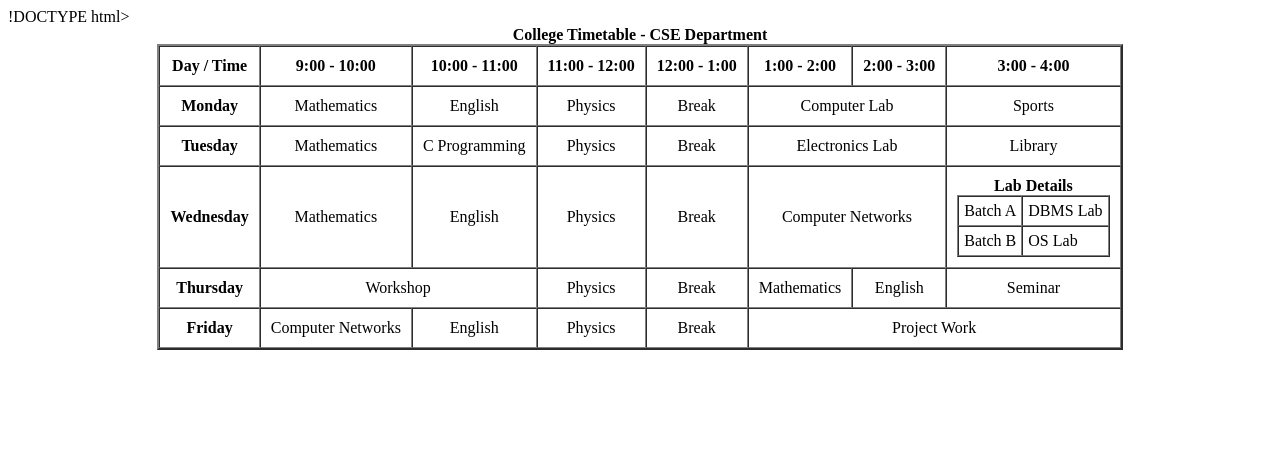
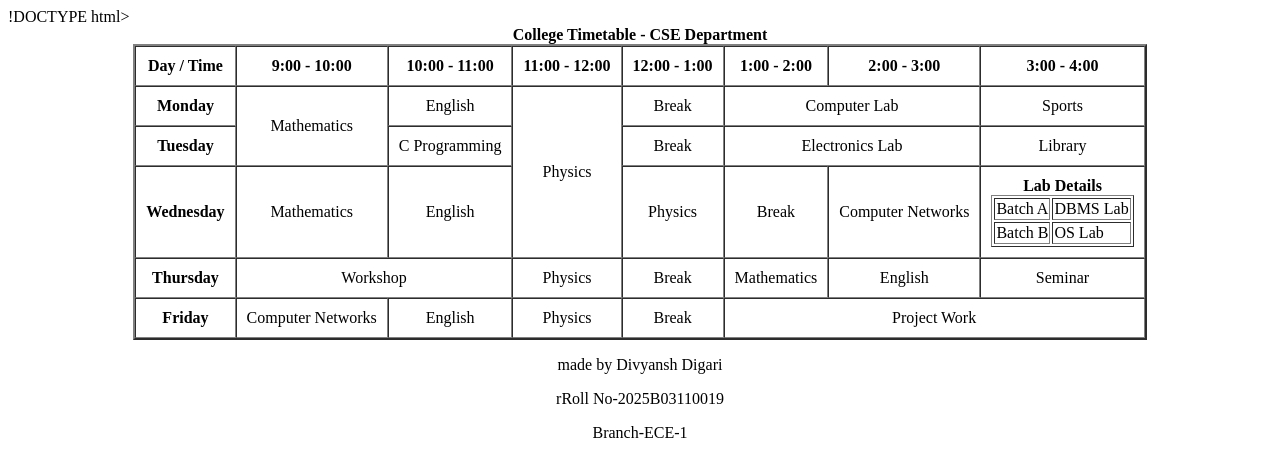
Before and after one commit to digaridivyansh-create/HTML-ECE-1, a plain HTML site: page experiment-3.html in a window 1280 px wide. Drawn offline with Linux system fonts and the light colour scheme.

Commit message:
modified

```diff
--- a/experiment-3.html
+++ b/experiment-3.html
@@ -1,6 +1,7 @@
 !DOCTYPE html>
-<html>
+<html lang ="en"
 <head>
+
     <title>College Timetable - CSE Department</title>
 </head>
 <body>
@@ -21,9 +22,9 @@
 
         <tr align="center">
             <th>Monday</th>
-            <td>Mathematics</td>
+            <td rowspan="2">Mathematics</td>
             <td>English</td>
-            <td>Physics</td>
+            <td rowspan="3">Physics</td>
             <td>Break</td>
             <td colspan="2">Computer Lab</td>
             <td>Sports</td>
@@ -31,9 +32,8 @@
 
         <tr align="center">
             <th>Tuesday</th>
-            <td>Mathematics</td>
+
             <td>C Programming</td>
-            <td>Physics</td>
             <td>Break</td>
             <td colspan="2">Electronics Lab</td>
             <td>Library</td>
@@ -45,9 +45,10 @@
             <td>English</td>
             <td>Physics</td>
             <td>Break</td>
-            <td colspan="2">Computer Networks</td>
-            <td>
-                <table border="1" cellpadding="5" cellspacing="0">
+            <td>Computer Networks</td>
+            <td colspan="2">
+
+                <table border="1">
                     <caption><b>Lab Details</b></caption>
                     <tr>
                         <td>Batch A</td>
@@ -81,6 +82,9 @@
         </tr>
 
     </table>
+    <center><p>made by Divyansh Digari</p></center>
+    <center><p>rRoll No-2025B03110019</p></center>
+    <center><p>Branch-ECE-1</p></center>
 
 </body>
 </html>
```
